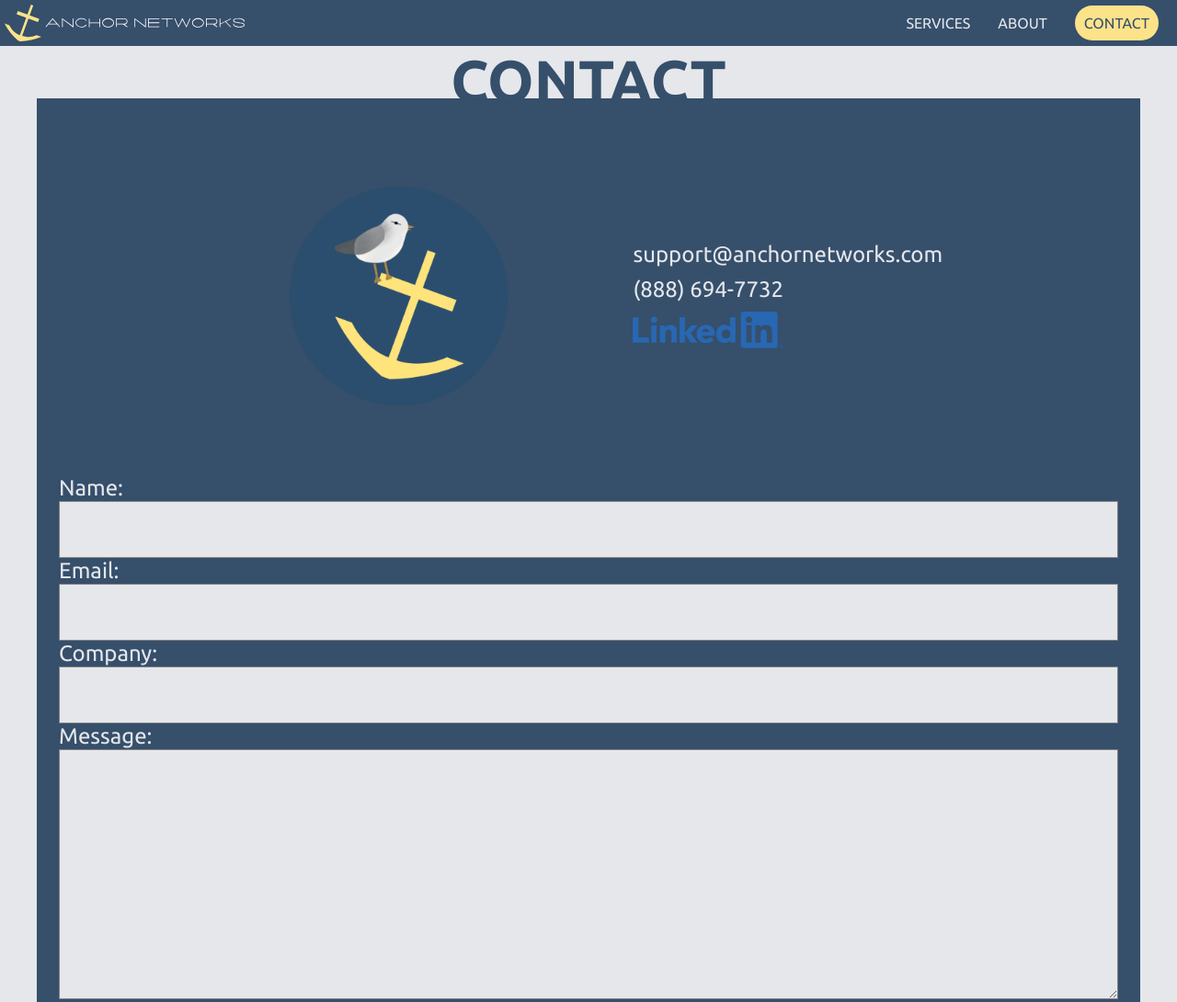
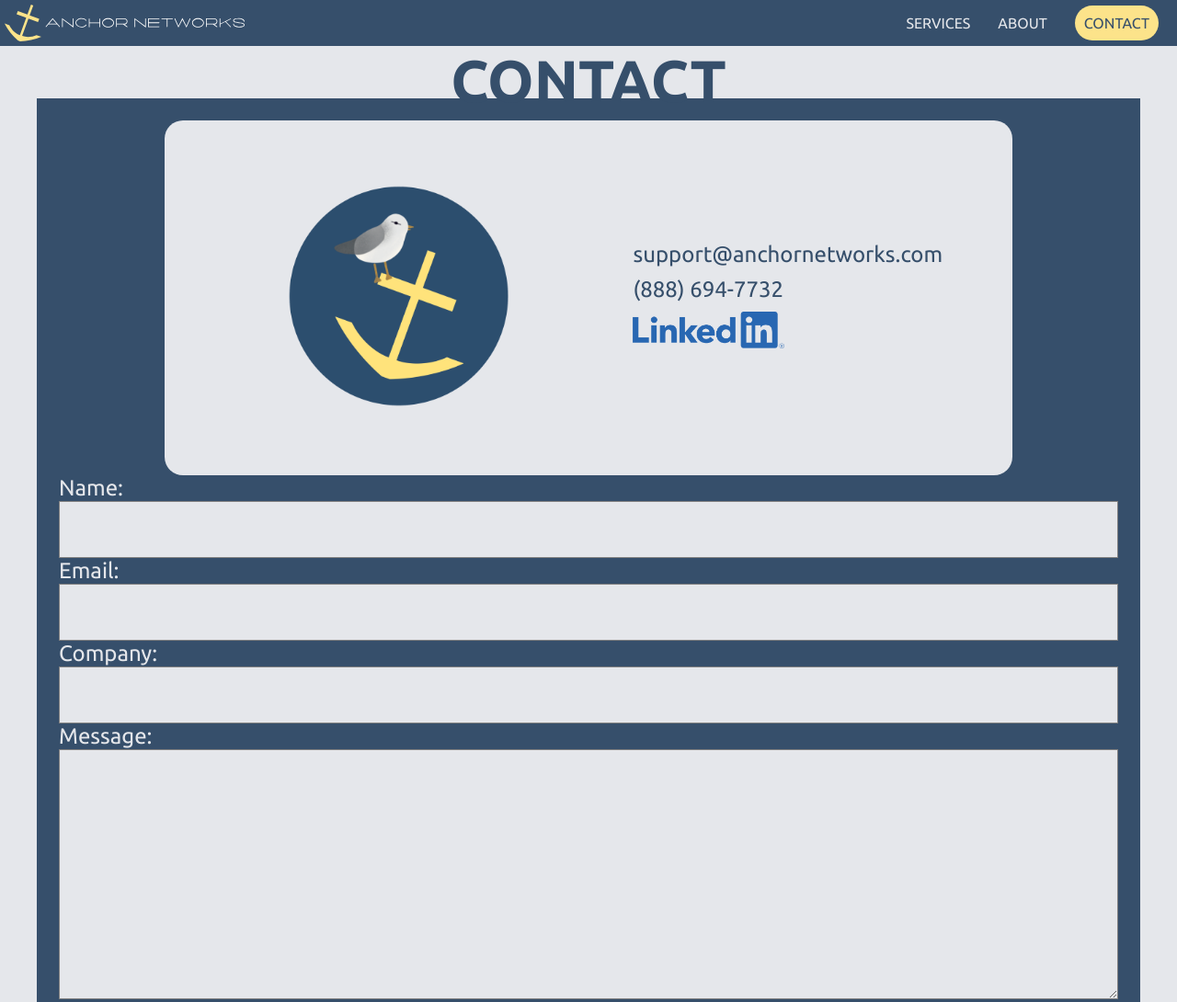
Before and after one commit to dustinhcox/anchornetworks, a plain HTML site: page contact.html in a window 1280 px wide. Shown: the top 1090 px of the page at 92% size. Drawn offline with nearby package versions, Linux system fonts and the light colour scheme.

Commit message:
Contact page direct contact card

```diff
--- a/styles/style.css
+++ b/styles/style.css
@@ -536,13 +536,15 @@ footer {
     max-width: 80%;
     align-items: center;
     margin: auto;
+    background-color: #E5E7EB;
+    border-radius: 20px;
 }
 #directimage {
     height: auto;
     max-width: 100%;
 }
 #directright {
-    color: #E5E7EB;
+    color:#364F6B;
     font-family: 'Ubuntu', sans-serif;
     font-size: 3vh;
     display: flex;
```
